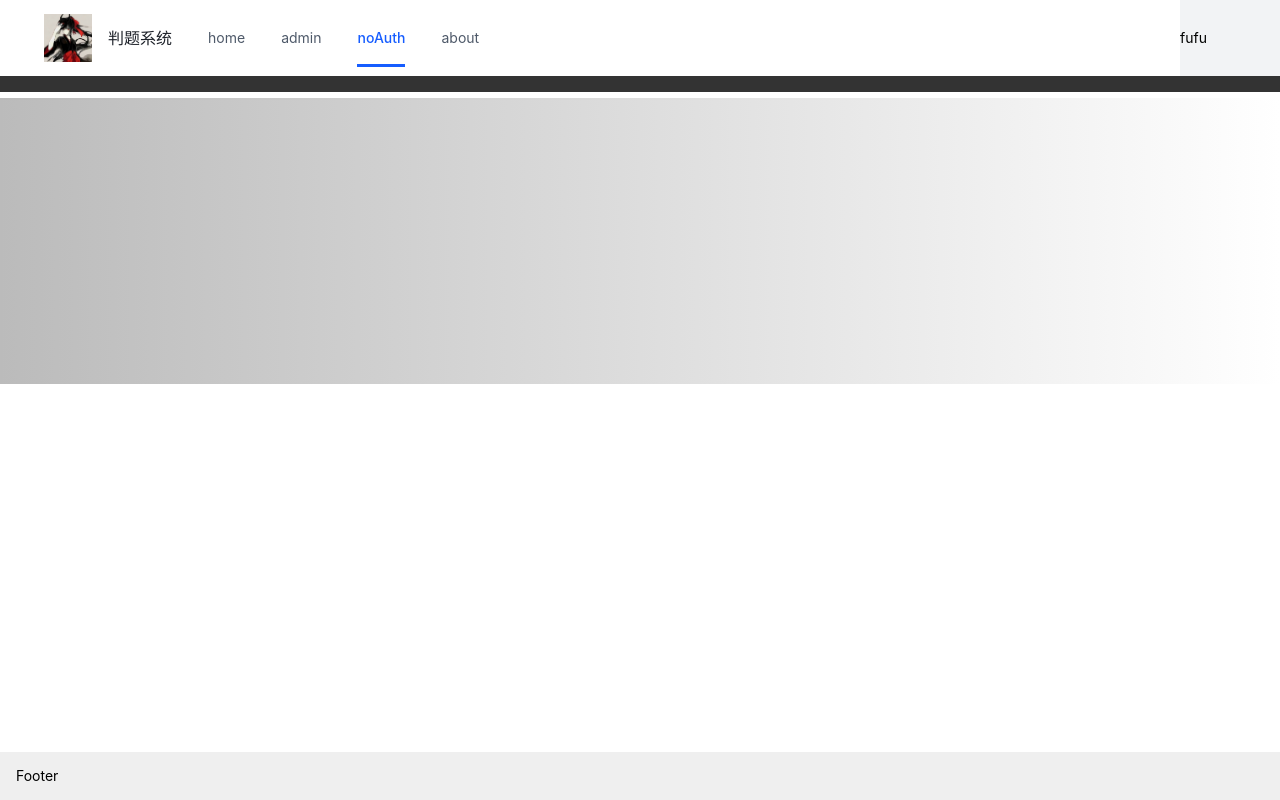
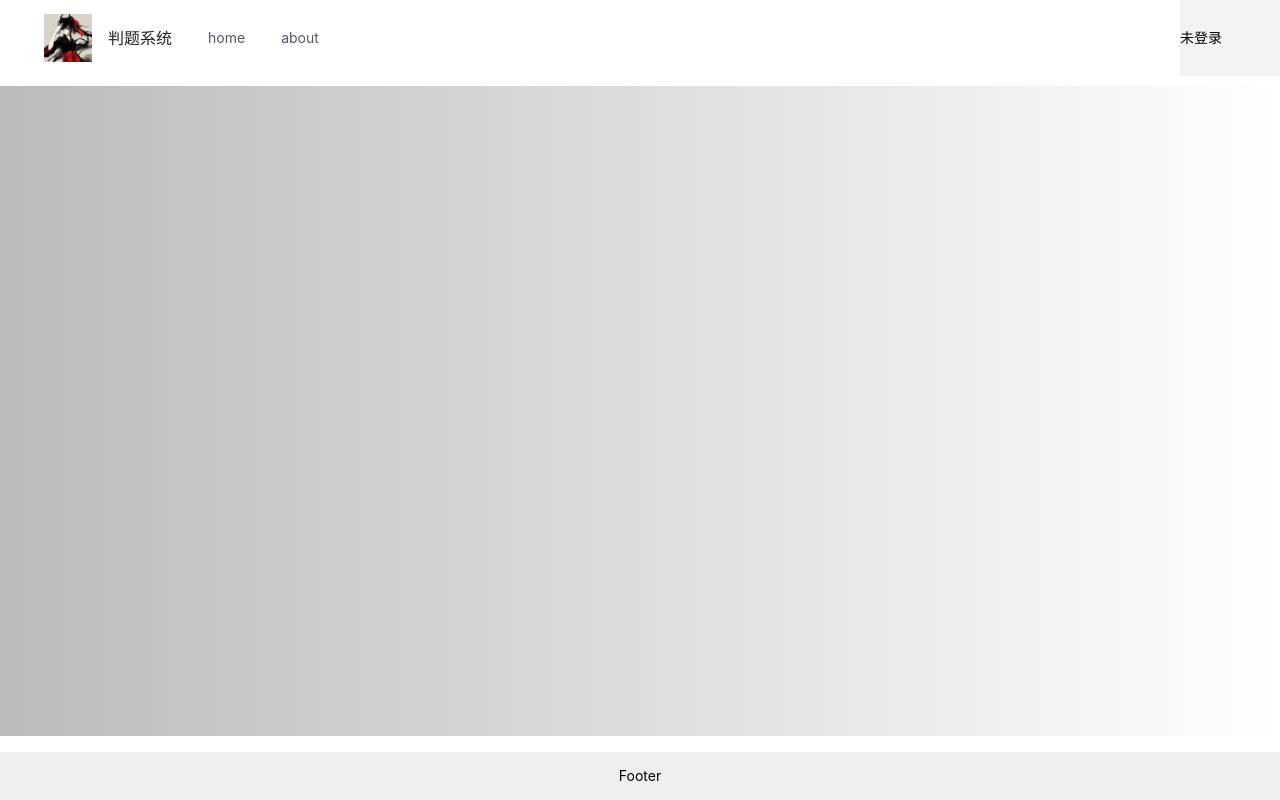
Before and after one commit to fufufa/oj-frontend, a Vue app: page /admin in a window 1280 px wide. Before the commit this address led to /noAuth. Built offline with nearby package versions, Linux system fonts and the light colour scheme.

Commit message:
fit:权限校验

```diff
--- a/src/App.vue
+++ b/src/App.vue
@@ -14,7 +14,7 @@ const store = useStore();
 
 router.beforeEach((to, from, next) => {
   if (to.meta?.access === "canAdmin") {
-    if (store.state.user.loginUser?.role === "admin") {
+    if (store.state.user.loginUser?.userRole === "ADMIN") {
       next({ path: "/noAuth" });
       return;
     }
--- /dev/null
+++ b/src/access/accessAuth.ts
@@ -0,0 +1,10 @@
+/**
+ * 权限定义
+ */
+const ACCESS_AUTH = {
+  NOT_LOGIN: "NOT_LOGIN", // 未登录
+  USER: "USER",
+  ADMIN: "ADMIN",
+};
+
+export default ACCESS_AUTH;
--- /dev/null
+++ b/src/access/checkAccess.ts
@@ -0,0 +1,27 @@
+import ACCESS_AUTH from "./accessAuth";
+
+/**
+ * 检查权限
+ * @param loginUser 登录用户
+ * @param role 需要的权限
+ * @returns 是否有权限
+ */
+const checkAccess = (loginUser: any, role = ACCESS_AUTH.NOT_LOGIN) => {
+  const loginUserAccess = loginUser?.userRole ?? ACCESS_AUTH.NOT_LOGIN;
+  if (role === ACCESS_AUTH.NOT_LOGIN) {
+    return false;
+  }
+  if (role === ACCESS_AUTH.USER) {
+    if (loginUserAccess === ACCESS_AUTH.NOT_LOGIN) {
+      return false;
+    }
+  }
+  if (role === ACCESS_AUTH.ADMIN) {
+    if (loginUserAccess === ACCESS_AUTH.ADMIN) {
+      return false;
+    }
+  }
+  return true;
+};
+
+export default checkAccess;
--- a/src/components/GlobalMenu.vue
+++ b/src/components/GlobalMenu.vue
@@ -1,6 +1,6 @@
 <template>
   <div id="menu">
-    <a-row style="margin-bottom: 16px" align="center">
+    <a-row style="margin-bottom: 10px" align="center" :wrap="false">
       <a-col flex="auto">
         <a-menu
           mode="horizontal"
@@ -13,7 +13,7 @@
               <div class="title">判题系统</div>
             </div>
           </a-menu-item>
-          <a-menu-item v-for="route in routes" :key="route.path">
+          <a-menu-item v-for="route in visibleRoutes" :key="route.path">
             {{ route.name }}
           </a-menu-item>
         </a-menu>
@@ -30,11 +30,24 @@
 <script setup scoped>
 import { useRouter } from "vue-router";
 import { routes } from "../router/routes";
-import { ref } from "vue";
+import { computed, ref } from "vue";
 import { useStore } from "vuex";
+import checkAccess from "@/access/checkAccess";
 
 const router = useRouter();
-
+const store = useStore();
+const loginUser = store.state.user?.loginUser;
+const visibleRoutes = computed(() => {
+  return routes.filter((item) => {
+    if (item.meta?.hideInMenu) {
+      return false;
+    }
+    if (checkAccess(loginUser, item?.meta?.access)) {
+      return false;
+    }
+    return true;
+  });
+});
 // 默认的主题
 const selectedKeys = ref([routes.path]);
 
@@ -48,8 +61,6 @@ const handleClick = (key) => {
     path: key,
   });
 };
-
-const store = useStore();
 </script>
 
 <!-- Add "scoped" attribute to limit CSS to this component only -->
--- a/src/layouts/BasicLayout.vue
+++ b/src/layouts/BasicLayout.vue
@@ -1,6 +1,6 @@
 <template>
   <div id="basiclayout">
-    <a-layout style="height: 400px">
+    <a-layout style="min-height: 100vh">
       <a-layout-header class="header">
         <GlobalMenu />
       </a-layout-header>
@@ -17,8 +17,8 @@
 }
 
 #basiclayout .header {
-  background: #333;
-  margin-bottom: 6px;
+  position: sticky;
+  top: 0;
 }
 
 #basiclayout .content {
@@ -30,10 +30,7 @@
 #basiclayout .footer {
   background: #efefef;
   padding: 16px;
-  position: absolute;
-  bottom: 0;
-  right: 0;
-  left: 0;
+  text-align: center;
 }
 </style>
 
--- a/src/router/routes.ts
+++ b/src/router/routes.ts
@@ -1,4 +1,5 @@
 import { RouteRecordRaw } from "vue-router";
+import ACCESS_AUTH from "@/access/accessAuth";
 import HomeView from "../views/HomeView.vue";
 export const routes: Array<RouteRecordRaw> = [
   {
@@ -7,12 +8,20 @@ export const routes: Array<RouteRecordRaw> = [
     component: HomeView,
   },
   {
+    path: "/hide",
+    name: "hide",
+    component: HomeView,
+    meta: {
+      hideInMenu: true,
+    },
+  },
+  {
     path: "/admin",
     name: "admin",
     component: () =>
       import(/* webpackChunkName: "admin" */ "../views/AdminView.vue"),
     meta: {
-      access: "canAdmin",
+      access: ACCESS_AUTH.ADMIN,
     },
   },
   {
@@ -20,6 +29,9 @@ export const routes: Array<RouteRecordRaw> = [
     name: "noAuth",
     component: () =>
       import(/* webpackChunkName: "noAuth" */ "../views/NoAuthView.vue"),
+    meta: {
+      hideInMenu: true,
+    },
   },
   {
     path: "/about",
--- a/src/store/user.ts
+++ b/src/store/user.ts
@@ -1,11 +1,11 @@
 import { StoreOptions } from "vuex";
-
+import ACCESS_AUTH from "@/access/accessAuth";
 export default {
   namespace: true,
   state: () => ({
     loginUser: {
-      userName: "fufu",
-      role: "admin",
+      userName: "未登录",
+      userRole: ACCESS_AUTH.NOT_LOGIN,
     },
   }),
   actions: {
```
